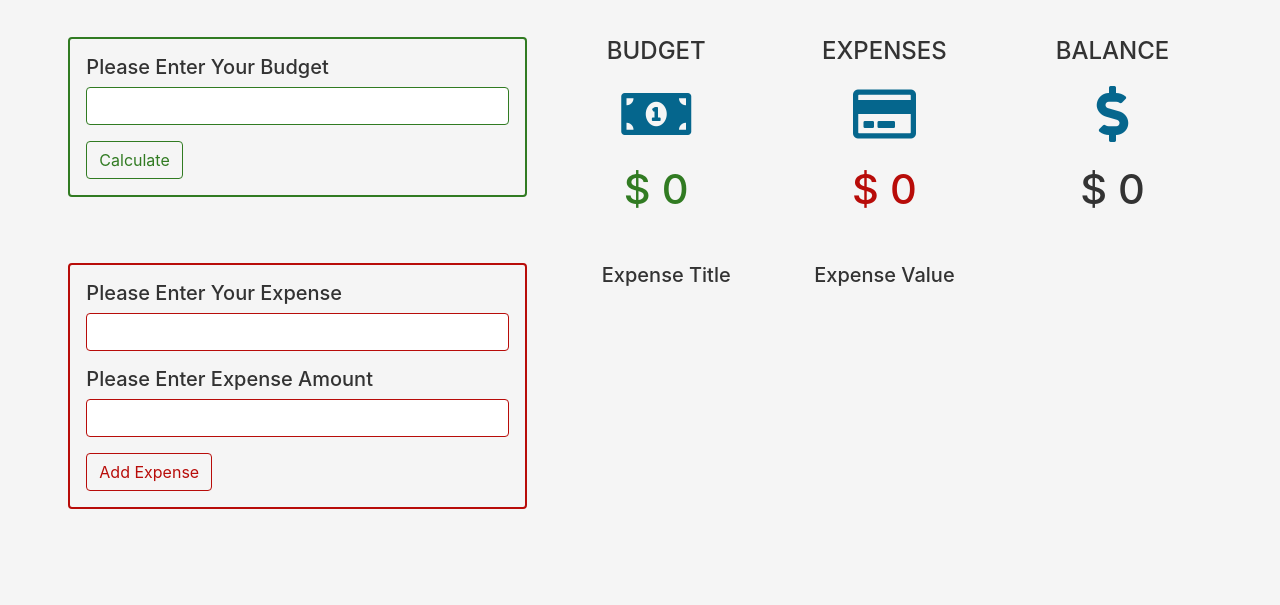
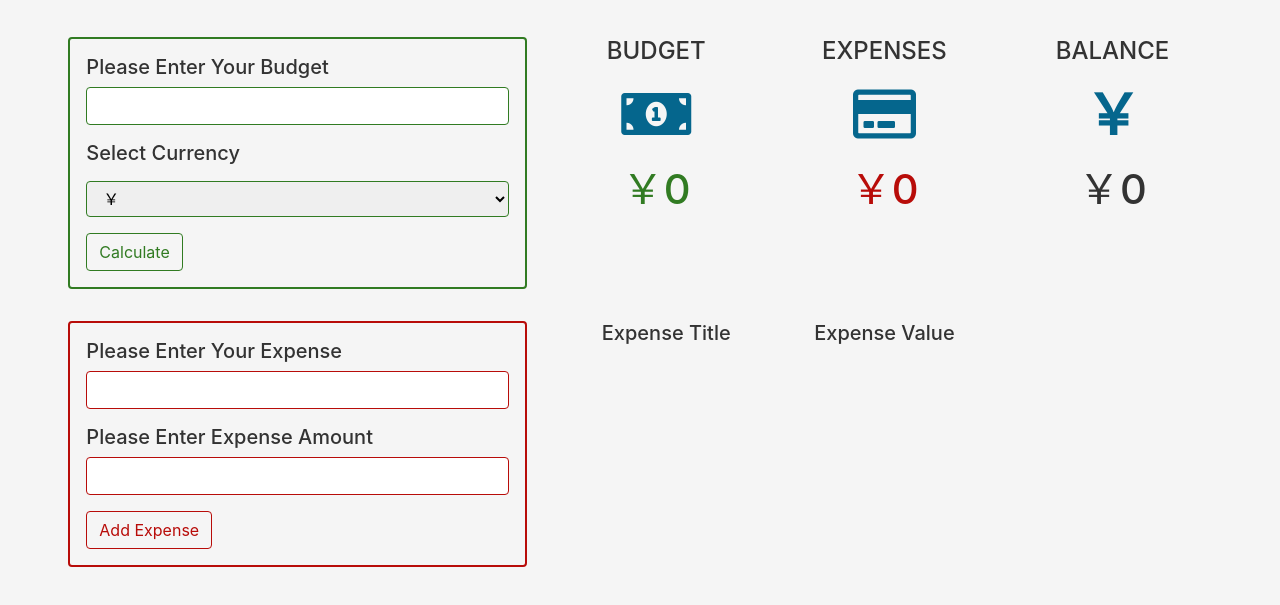
Before and after one commit to OybekJP/My-Budget, a plain HTML site: page index.html in a window 1280 px wide. Shown: the part 53-658 px from the top of the page. Drawn offline with Linux system fonts and the light colour scheme.

Commit message:
add currency selector and edit its style

```diff
--- a/css/main.css
+++ b/css/main.css
@@ -41,14 +41,26 @@ body {
 }
 .budget-submit:hover {
   background: var(--mainGreen);
-  color: var(--mainDark);
+  color: var(--mainWhite);
 }
 
 .budget-input {
   border: 0.05rem solid var(--mainGreen) !important;
 }
+label{
+  margin-top: 1rem;
+}
+#currencies{
+  display:inline;
+  border: 0.05rem solid var(--mainGreen) !important;
+  border-radius: 0.25rem;
+  padding: .375rem .75rem;
+  width: 100%;
+}
+
+
 .expense-input {
-  border: 0.05rem solid var(--mainRed) !important;
+  border: 0.05rem solid var(--mainRed);
 }
 .expense-amount,
 .expense-title {
--- a/index.html
+++ b/index.html
@@ -34,6 +34,20 @@
        <h5 class="text-capitalize">please enter your budget</h5>
        <div class="form-group">
         <input type="number" class="form-control budget-input" id="budget-input">
+        <h5><label class="text-capitalize" for="currencies">Select currency</label></h5>
+        <select id="currencies">
+          <option value="&#xFFE5;">￥</option>
+          <option value="&#xFF04;">＄</option>
+          <option value="&#x20AC;">€</option>
+          <option value="&#xa3;">£</option>
+          <option value="&#x20B9;">₹</option>
+          <option value="&#x20BD;">₽</option>
+          <option value="&#x5143;">元</option>
+          <option value="&#x20A3;">₣</option>
+          <option value="&#x20A4;">₤</option>
+          <option value="&#x20BA;">₺</option>
+          <option value="&#xFFE6;">￦</option>
+        </select>
        </div>
        <!-- submit button -->
        <button type="submit" class="btn text-capitalize budget-submit" id="budget-submit">calculate</button>
@@ -45,17 +59,17 @@
        <div class="col-4 text-center mb-2">
         <h6 class="text-uppercase info-title">budget</h6>
         <span class="budget-icon"><i class="fas fa-money-bill-alt"></i></span>
-        <h4 class="text-uppercase mt-2 budget" id="budget"><span>$ </span><span id="budget-amount">0</span></h4>
+        <h4 class="text-uppercase mt-2 budget" id="budget"><span class="currencySymbol">￥</span><span id="budget-amount">0</span></h4>
        </div>
        <div class="col-4 text-center">
         <h6 class="text-uppercase info-title">expenses</h6>
         <span class="expense-icon"><i class="far fa-credit-card"></i></span>
-        <h4 class="text-uppercase mt-2 expense" id="expense"><span>$ </span><span id="expense-amount">0</span></h4>
+        <h4 class="text-uppercase mt-2 expense" id="expense"><span class="currencySymbol">￥</span><span id="expense-amount">0</span></h4>
        </div>
        <div class="col-4 text-center">
         <h6 class="text-uppercase info-title">balance</h6>
-        <span class="balance-icon"><i class="fas fa-dollar-sign"></i></span>
-        <h4 class="text-uppercase mt-2 balance" id="balance"> <span>$ </span><span id="balance-amount">0</span></h4>
+        <span class="balance-icon"><i class="fas fa--sign currencySymbol">￥</i></span>
+        <h4 class="text-uppercase mt-2 balance" id="balance"> <span class="currencySymbol">￥</span><span id="balance-amount">0</span></h4>
        </div>
       </div>
      </div>
--- a/js/app.js
+++ b/js/app.js
@@ -203,3 +203,12 @@ function eventListeners() {
 document.addEventListener("DOMContentLoaded", function () {
   eventListeners();
 });
+
+const currency = document.getElementById("currencies");
+const currencySymbol = document.querySelectorAll(".currencySymbol");
+//change currency symbol based on selected currency
+currency.addEventListener("change", () => {
+  currencySymbol.forEach((element) => {
+    element.innerText = currency.value;
+  });
+});
```
Also changed, not shown: img/Facebook-1s-200px.gif (deleted), img/contBcg-0.jpeg (deleted), img/contBcg-1.jpeg (deleted), img/contBcg-2.jpeg (deleted), img/contBcg-3.jpeg (deleted), img/contBcg-4.jpeg (deleted).
